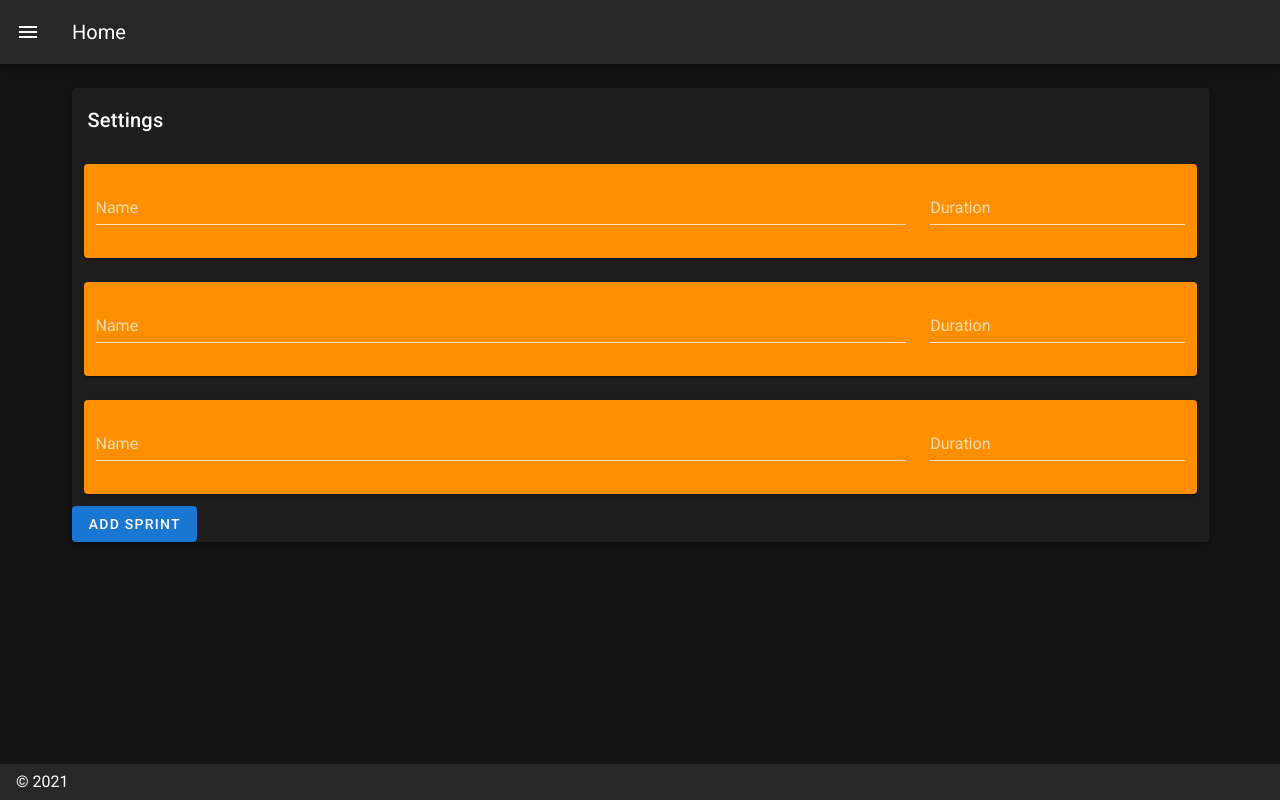
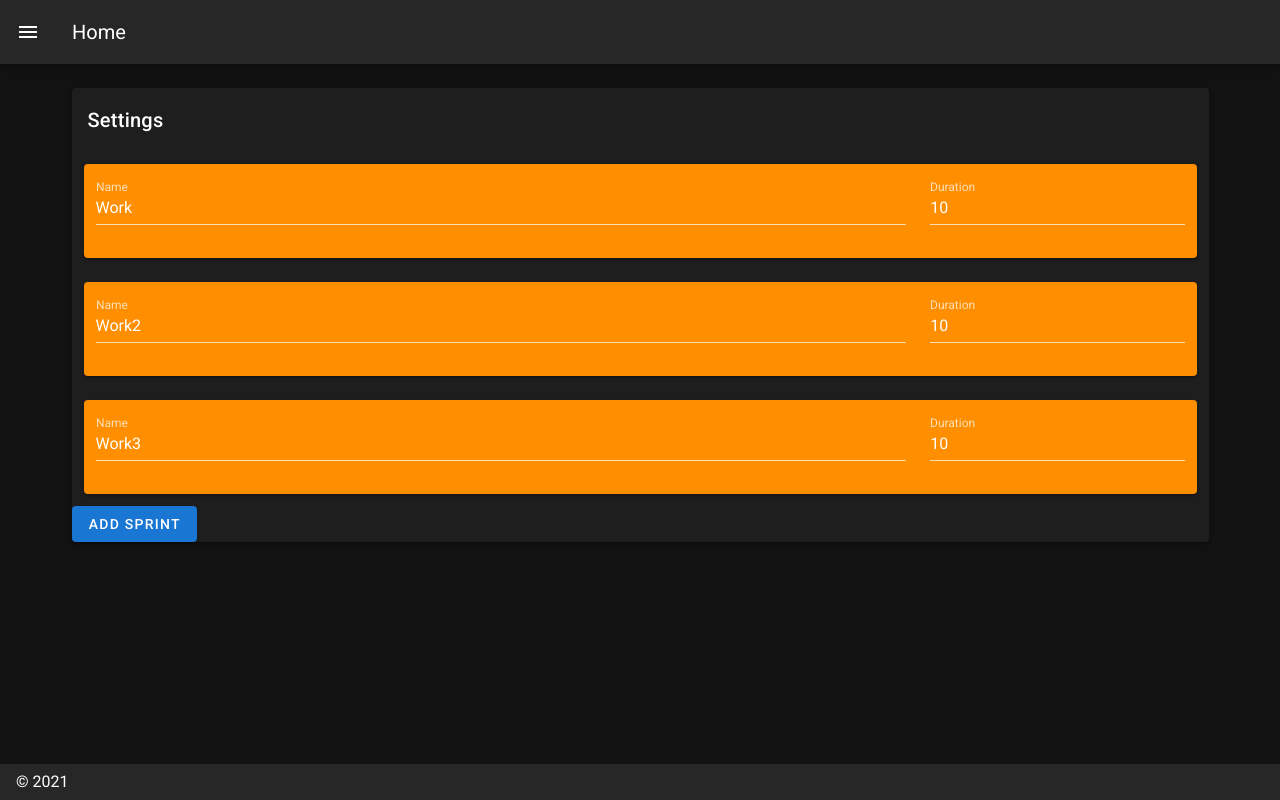
Before and after one commit to braden-w/168-hours, a Nuxt app: page /settings in a window 1280 px wide. Built offline with nearby package versions, Linux system fonts and the light colour scheme.

Commit message:
fix: Changed v-bind to v-model

```diff
--- a/pages/settings.vue
+++ b/pages/settings.vue
@@ -17,13 +17,14 @@
           <v-card color="secondary" class="pa-3">
             <v-row>
               <v-col cols="9">
-                <v-text-field label="Name" v-bind="sprint.name"> </v-text-field>
+                <v-text-field v-model="sprint.name" label="Name">
+                </v-text-field>
               </v-col>
               <v-col cols="3">
                 <v-text-field
+                  v-model="sprint.duration"
                   type="number"
                   label="Duration"
-                  v-bind="sprint.duration"
                 >
                 </v-text-field
               ></v-col>
```
